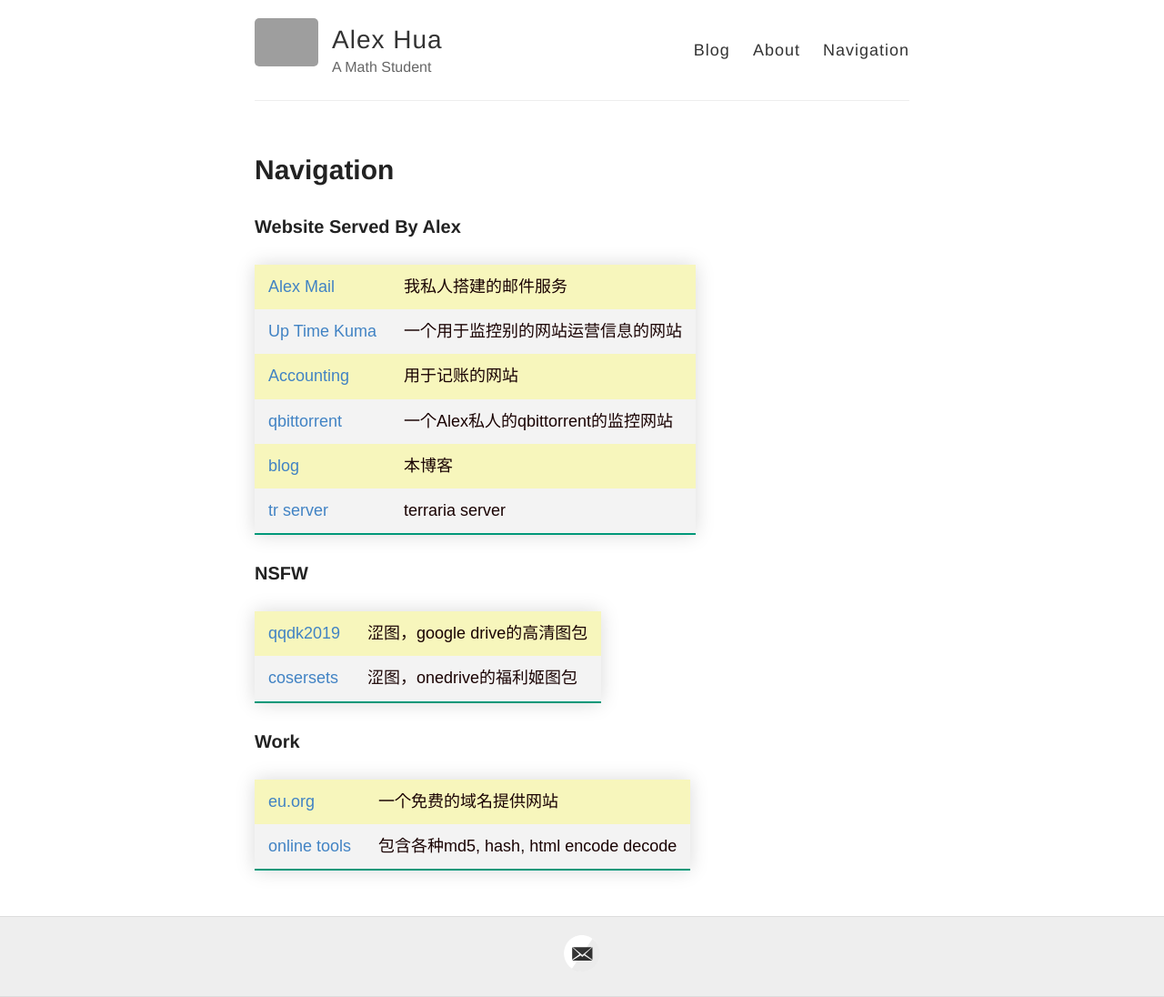
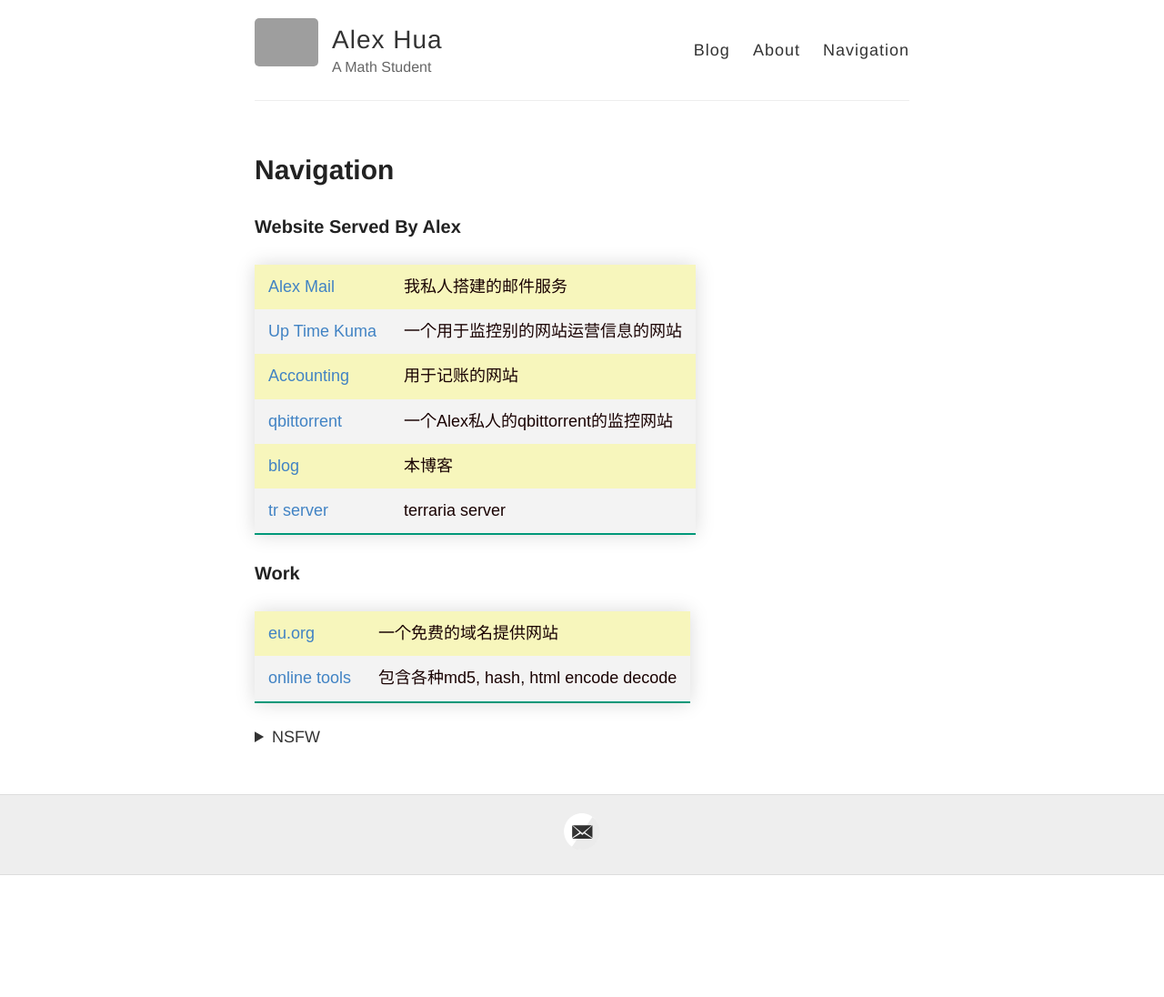
Before and after one commit to Alex222222222222/Blog, a Jekyll site: the page built from navigation.md, in a window 1280 px wide. Shown: the whole page at 91% size. Built offline with Jekyll 4.4.1, drawn with Linux system fonts in a browser that asks for light colours; after the commit the page ends 962 px from its top, so only the background shows below that; grey boxes are pictures that could not be loaded.

Commit message:
hide nsfw content in navigation

```diff
--- a/navigation.md
+++ b/navigation.md
@@ -13,13 +13,27 @@ permalink: /navigation/
 | [blog](https://alex2blog.eu.org) | 本博客 |
 | [tr server](alex2blog.eu.org:7777) | terraria server |
 
-### NSFW
-
-| [qqdk2019](http://qqdk2019.ml) | 涩图，google drive的高清图包 |
-| [cosersets](https://cosindex.251.sh/#/Cosersets) | 涩图，onedrive的福利姬图包 |
-
-
 ### Work
 
 | [eu.org](https://nic.eu.org) | 一个免费的域名提供网站 |
 | [online tools](https://emn178.github.io/online-tools/index.html) | 包含各种md5, hash, html encode decode |
+
+<details>
+      <summary>NSFW</summary>
+      <table>
+      <tbody>
+      <tr>
+            <td><a href="http://qqdk2019.ml">qqdk2019</a></td>
+            <td>涩图，google drive的高清图包</td>
+      </tr>
+      </tbody>
+      </table>
+      <table>
+      <tbody>
+      <tr>
+            <td><a href="https://cosindex.251.sh/#/Cosersets">cosersets</a></td>
+            <td>涩图，onedrive的福利姬图包</td>
+      </tr>
+      </tbody>
+      </table>
+</details>
```
